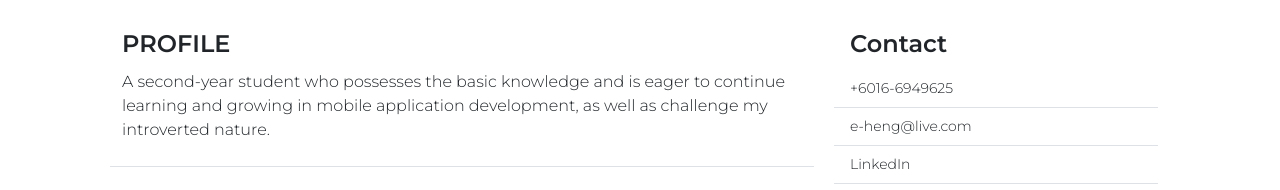
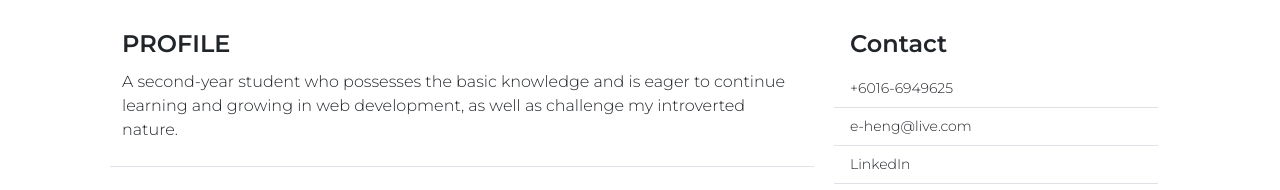
Before and after one commit to NxHeng/XH-CV, a plain HTML site: page index.html in a window 1280 px wide. Shown: the part 304-494 px from the top of the page. Drawn offline with nearby package versions, Linux system fonts and the light colour scheme.

Commit message:
Update index.html

```diff
--- a/index.html
+++ b/index.html
@@ -39,7 +39,7 @@
                                 Profile
                             </div>
                             <p class="zoom">
-                                A second-year student who possesses the basic knowledge and is eager to continue learning and growing in mobile application development, as well as challenge my introverted nature.
+                                A second-year student who possesses the basic knowledge and is eager to continue learning and growing in web development, as well as challenge my introverted nature.
                             </p>
                         </div>
                         <div class="col-12 border-bottom pt-3">
```
